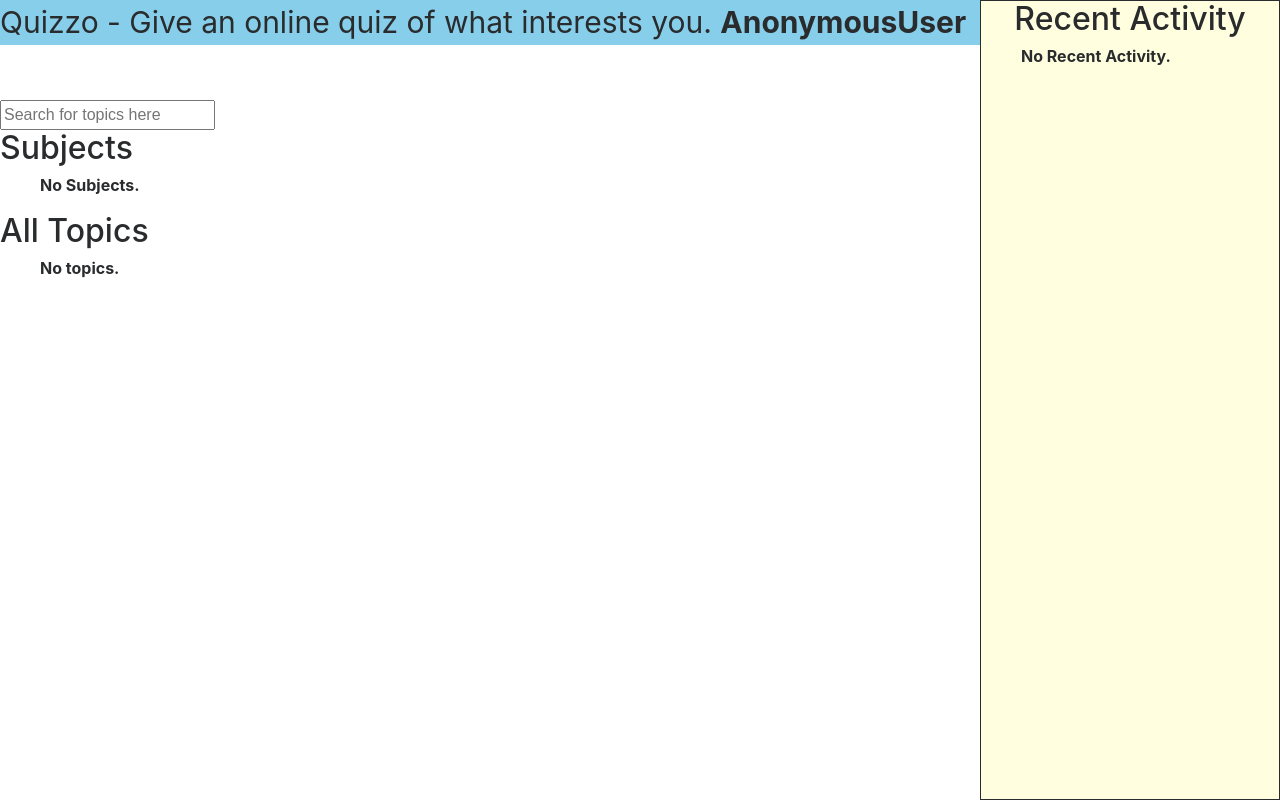
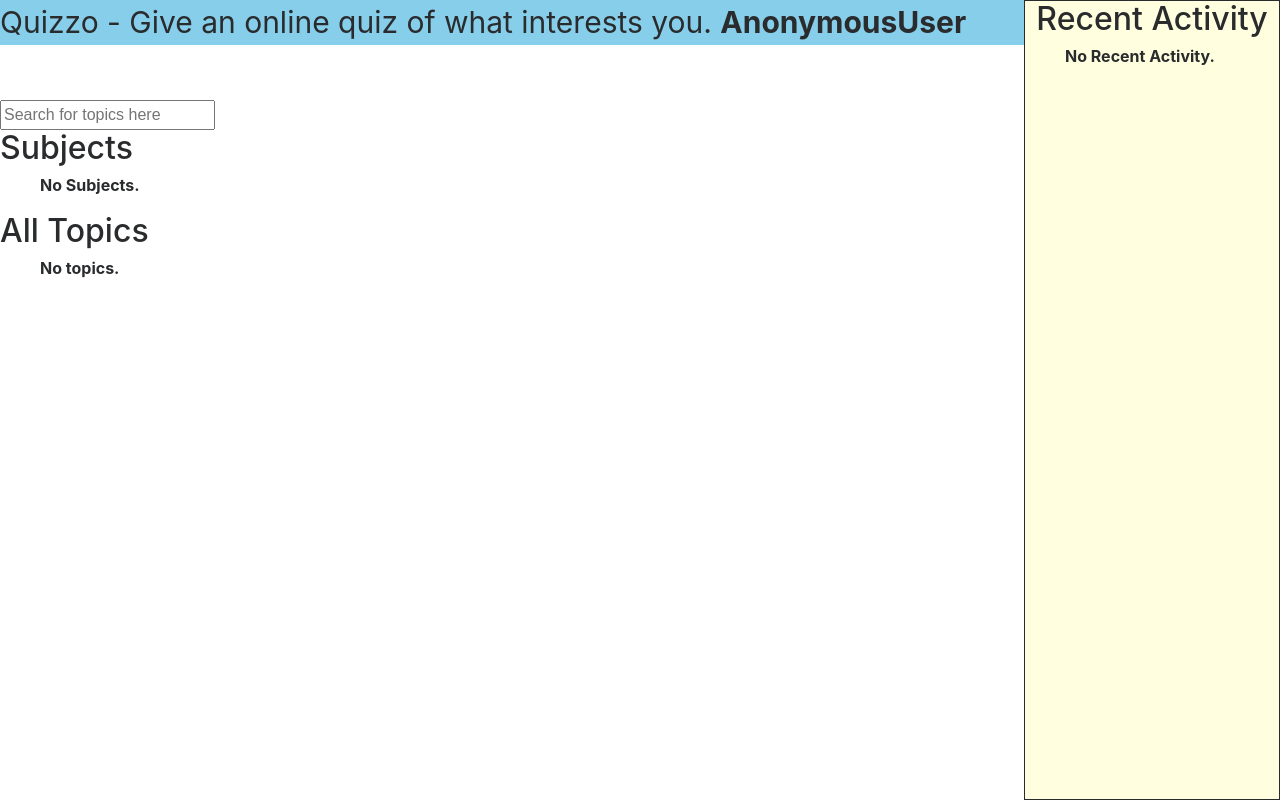
Before and after one commit to darshilthakore/quiz, a Django app: template exam/templates/exam/index.html in a window 1280 px wide. Run offline with Django 3.2, Linux system fonts and the light colour scheme; the template is opened without the code that fills it, so the values that code supplies are empty; some libraries are stand-ins or nearby versions.

Commit message:
final changes

```diff
--- a/exam/static/exam/style.css
+++ b/exam/static/exam/style.css
@@ -13,7 +13,7 @@
 
 .recent {
 	height: 100%;
-	width: 300px;
+	width: 20%;
 	border: 1px solid;
 	position: fixed;
 	z-index: 1;
@@ -107,3 +107,15 @@
 #instructions {
 	width: 70%;
 }
+
+
+#random {
+	width: 70%;
+}
+
+
+@media (min-width: 200px;) {
+	.recent {
+		display: none;
+	}
+}
--- a/exam/templates/exam/base.html
+++ b/exam/templates/exam/base.html
@@ -9,6 +9,7 @@
 		<link rel="stylesheet" href="https://maxcdn.bootstrapcdn.com/bootstrap/4.0.0-beta.3/css/bootstrap.min.css" integrity="sha384-Zug+QiDoJOrZ5t4lssLdxGhVrurbmBWopoEl+M6BdEfwnCJZtKxi1KgxUyJq13dy" crossorigin="anonymous">
 	</head>
 	<body class="mainbody">
+		<div id="random">
 		<header id="header">Quizzo - Give an online quiz of what interests you.
 			{% block user %}
 			{% endblock %}
@@ -23,7 +24,7 @@
 
 		{% block body %}
 		{% endblock %}
-
+		</div>
 		<div class="recent">
 			<h2 align="center">Recent Activity</h2>
 			{% block content %}
--- a/exam/templates/exam/index.html
+++ b/exam/templates/exam/index.html
@@ -60,7 +60,7 @@
 		function add_link(contents) {
 			const name = contents.subject + "-" + contents.code + "|" + contents.name;
 			console.log(name);
-			var url = "{% url 'test' 123 %}";
+			var url = "{% url 'instructions' 123 %}";
 			var id = contents.id;
 			const m = url.replace('123', contents.id);
 			console.log('in add_link');
```
Also changed, not shown: db.sqlite3.
